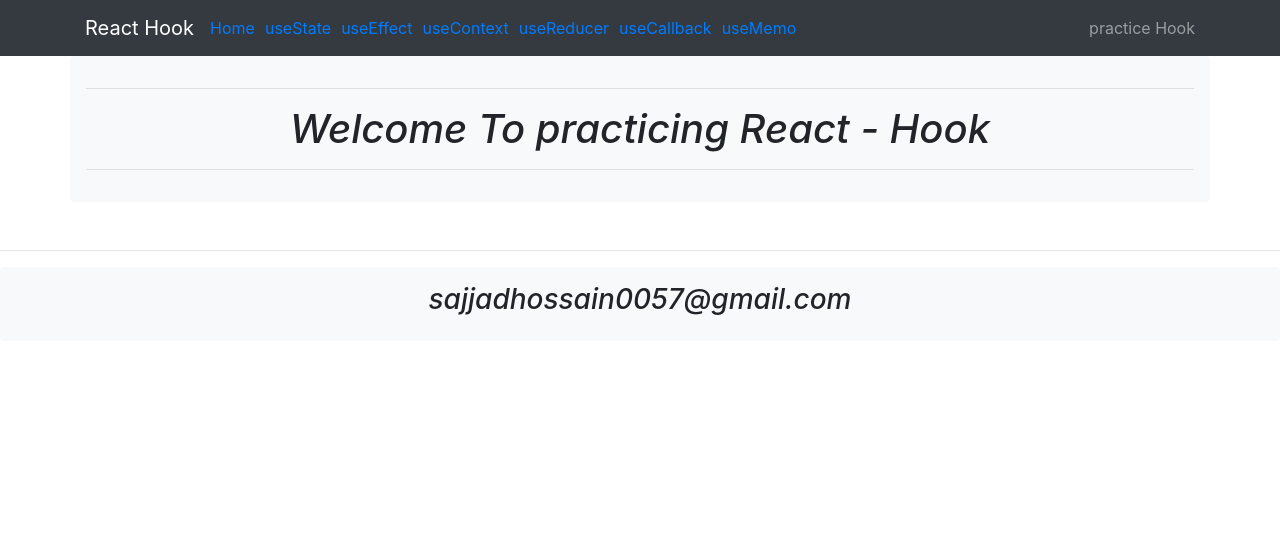
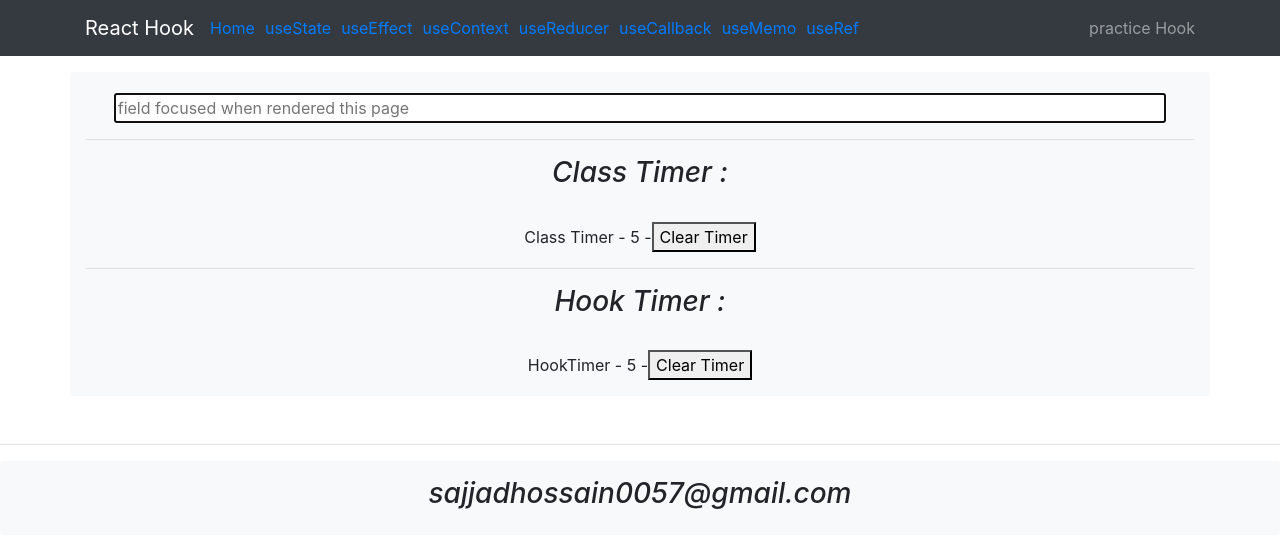
Before and after one commit to sajjad0057/React-Hook, a React (Create React App) app: page /useRef in a window 1280 px wide. Shown: the top 548 px of the page. Built offline with nearby package versions, Linux system fonts and the light colour scheme.

Commit message:
useRef Hook

```diff
--- a/src/components/Body/Body.jsx
+++ b/src/components/Body/Body.jsx
@@ -7,6 +7,7 @@ import UseReducer from "./useReducer/UseReducer";
 import Welcome from "./Welcome";
 import UseCallback from "./useCallback/UseCallback";
 import UseMemo from "./useMemo/UseMemo";
+import UseRef from "./useRef/UseRef";
 
 
 const Body = () => {
@@ -20,6 +21,7 @@ const Body = () => {
           <Route path="/useReducer" exact component={UseReducer}/>
           <Route path ="/useCallback" exact component={UseCallback}/>
           <Route path ="/useMemo" exact component={UseMemo}/>
+          <Route path ="/useRef" exact component={UseRef}/>
           <Route path="/" component={Welcome}/>
 
 
--- /dev/null
+++ b/src/components/Body/useRef/ClassTimer.jsx
@@ -0,0 +1,34 @@
+import React, { Component } from 'react'
+
+class ClassTimer extends Component {
+
+  interval
+  constructor(props) {
+    super(props)
+
+    this.state = {
+       timer: 0
+    }
+  }
+
+  componentDidMount() {
+    this.interval = setInterval(() => {
+      this.setState(prevState => (this.setState({timer: prevState.timer + 1})))
+    }, 1000)
+  }
+
+  componentWillUnmount() {
+    clearInterval(this.interval)
+  }
+
+  render() {
+    return (
+      <div>
+        Class Timer - {this.state.timer} -
+        <button onClick={() => clearInterval(this.interval)}>Clear Timer</button>
+      </div>
+    )
+  }
+}
+
+export default ClassTimer
--- /dev/null
+++ b/src/components/Body/useRef/HookTimer.jsx
@@ -0,0 +1,22 @@
+import React, {useState, useEffect, useRef} from 'react'
+
+function HookTimer() {
+  const [timer, setTimer] = useState(0)
+  const interValRef = useRef()
+  useEffect(() => {
+    interValRef.current = setInterval(() => {
+      setTimer(timer => timer + 1)
+    }, 1000)
+    return () => {
+      clearInterval(interValRef.current)
+    }
+  }, [])
+  return (
+    <div>
+      HookTimer - {timer} -
+      <button onClick={() => clearInterval(interValRef.current)}>Clear Timer</button>
+    </div>
+  )
+}
+
+export default HookTimer
--- /dev/null
+++ b/src/components/Body/useRef/UseRef.jsx
@@ -0,0 +1,31 @@
+import React, { useRef, useEffect } from 'react'
+import ClassTimer from './ClassTimer'
+import HookTimer from './HookTimer'
+
+const UseRef = () =>  {
+	const inputRef = useRef(null)
+	useEffect(() => {
+		inputRef.current.focus()
+	}, [])
+	return (
+		<div className="shadow-none p-3 mb-5 mt-3 bg-light rounded container">
+            <input
+            ref={inputRef}
+            placeholder="field focused when rendered this page"
+            type="text"
+            style={{marginTop:"5px",width:"95%"}}
+            />
+            <hr/>
+            <h3><i>Class Timer :</i></h3>
+            <br/>
+            <ClassTimer/>
+            <hr/>
+            <h3><i>Hook Timer :</i></h3>
+            <br/>
+            <HookTimer/>
+
+		</div>
+	)
+}
+
+export default UseRef
--- a/src/components/Header/Navigation.jsx
+++ b/src/components/Header/Navigation.jsx
@@ -44,6 +44,9 @@ const Navigation= (props) => {
             <NavItem style={{marginRight:"10px"}}>
               <NavLink exact to="/useMemo" className="NavLink">useMemo</NavLink>
             </NavItem>
+            <NavItem style={{marginRight:"10px"}}>
+              <NavLink exact to="/useRef" className="NavLink">useRef</NavLink>
+            </NavItem>
           </Nav>
         <NavbarText>practice Hook</NavbarText>
         </Collapse>
```
Also changed, not shown: 1 other file (tests, documents, lock files or other folders).
